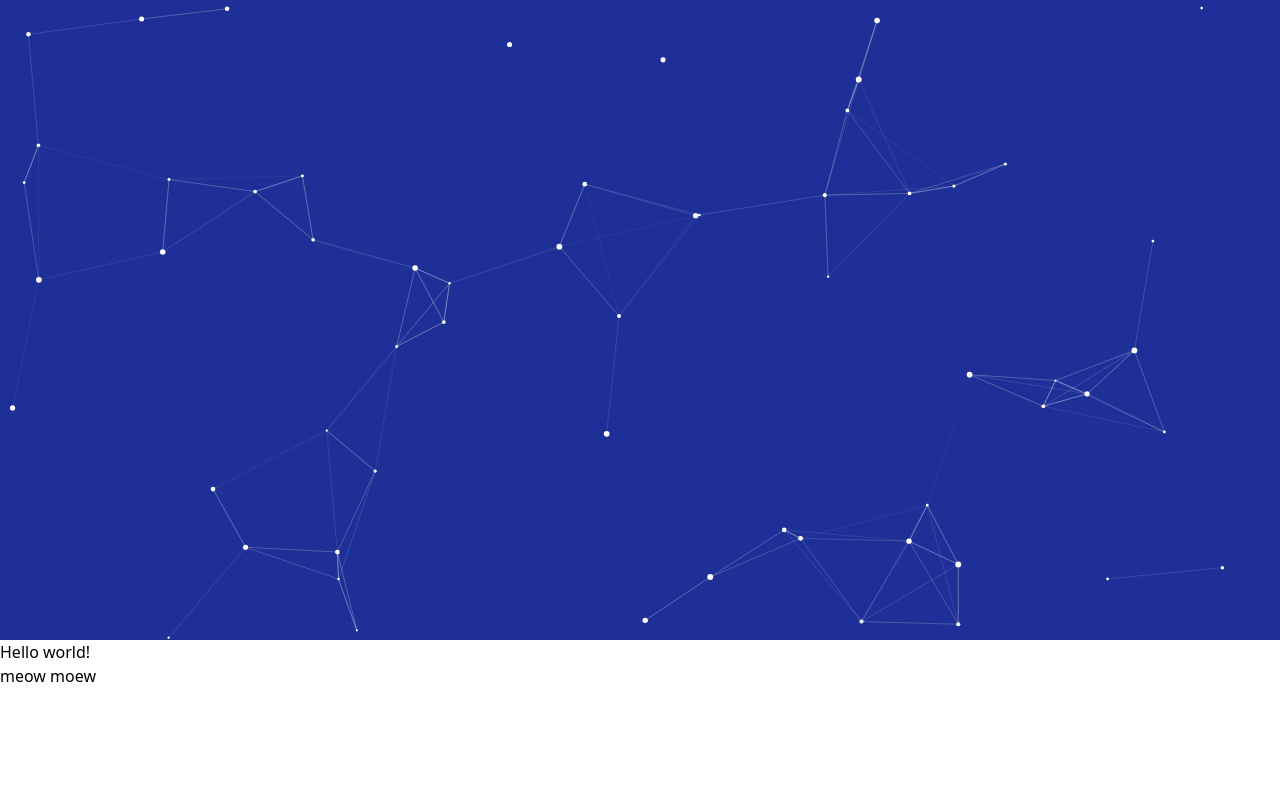
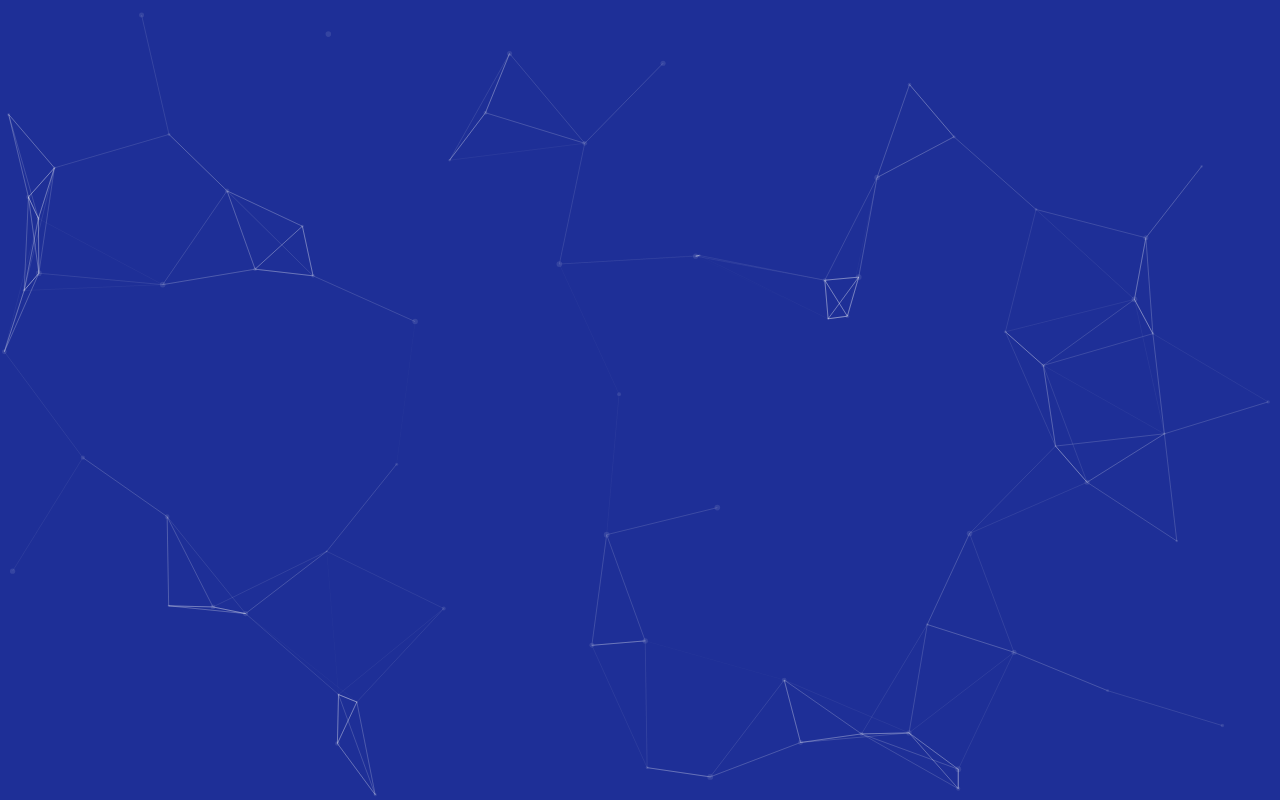
Before and after one commit to talhaiftikhar12549/talhaiftikhar, a React (Vite) app: page / in a window 1280 px wide. Built offline with nearby package versions, Linux system fonts and the light colour scheme.

Commit message:
particle js library centered

```diff
--- a/src/components/Particle.jsx
+++ b/src/components/Particle.jsx
@@ -38,7 +38,12 @@ const ParticlesComponent = (props) => {
         },
       },
       fullScreen: {
-        enable: false
+        enable: false,
+        zIndex:-1,
+
+      },
+      style: {
+position: "absolute",
       },
       fpsLimit: 240,
       interactivity: {
@@ -90,7 +95,7 @@ const ParticlesComponent = (props) => {
           value: 150,
         },
         opacity: {
-          value: 1.0,
+          value: 0.1,
         },
         shape: {
           type: "circle",
```
